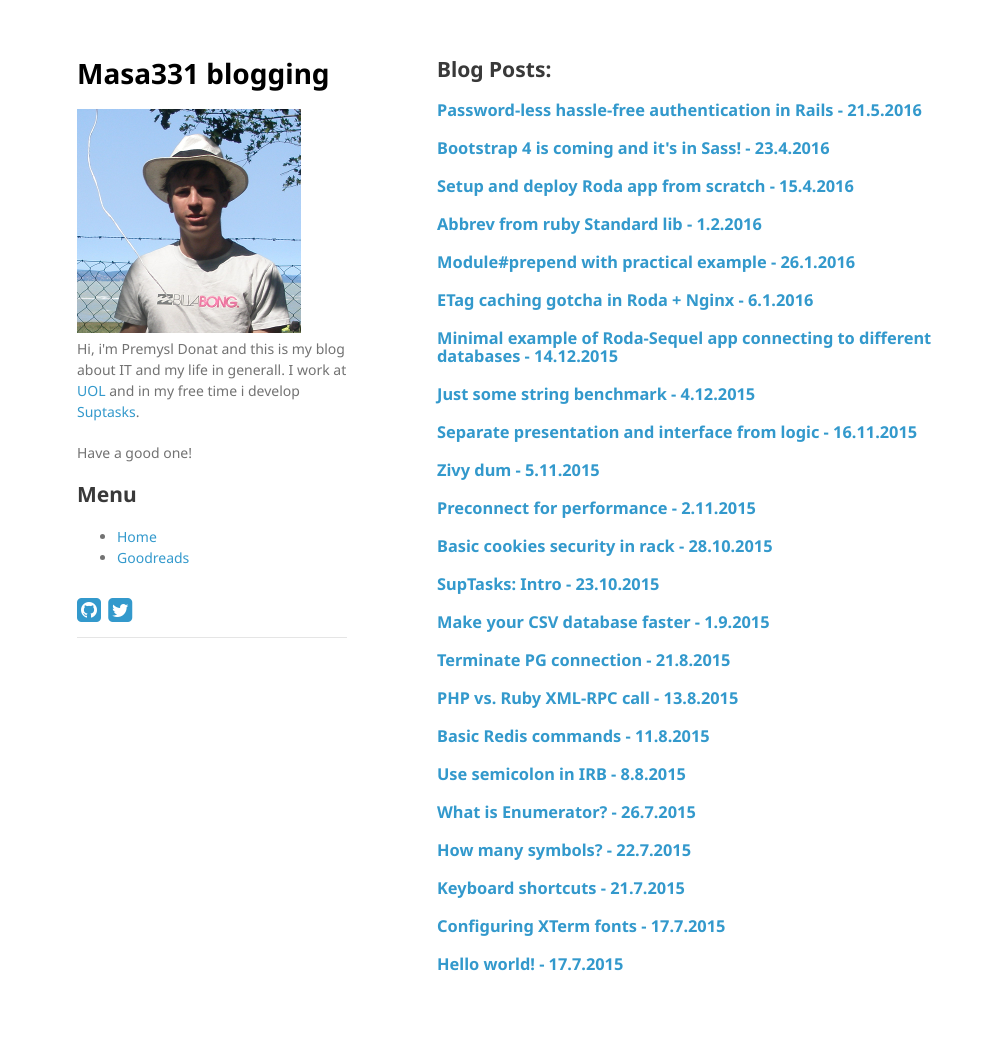
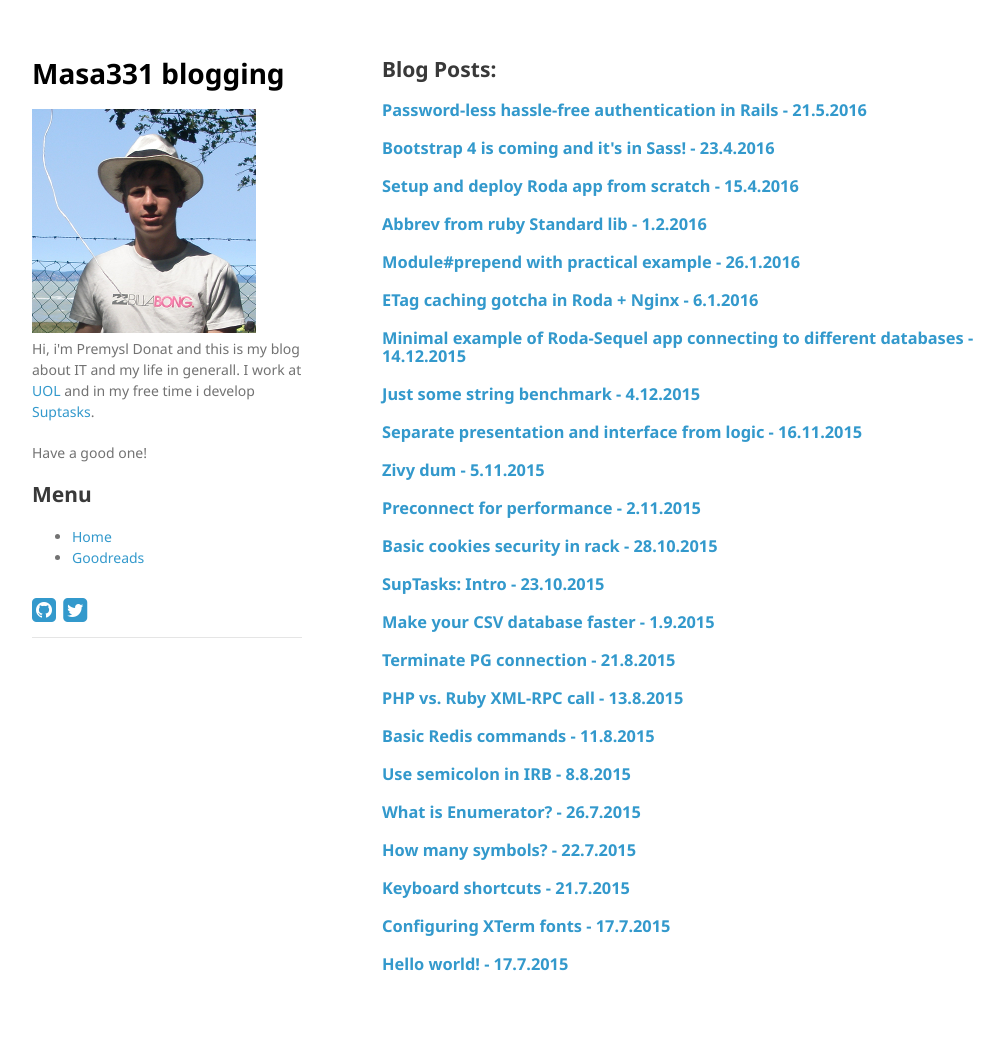
Before and after one commit to Masa331/blog, a Jekyll site: the page built from index.md, in a window 1280 px wide. Shown: the whole page, without its empty margins (133-1137 px from the left). Built offline with Jekyll 4.4.1, drawn with Linux system fonts in a browser that asks for light colours; nearby versions of some CDN libraries.

Commit message:
More wider layout

```diff
--- a/assets/stylesheets/styles.css
+++ b/assets/stylesheets/styles.css
@@ -62,7 +62,7 @@ a:hover small {
 }
 
 .wrapper {
-  width:860px;
+  width: 950px;
   margin:0 auto;
 }
 
@@ -123,7 +123,7 @@ strong {
 }
 
 section {
-  width:500px;
+  width: 600px;
   float:right;
   padding-bottom:50px;
 }
```
